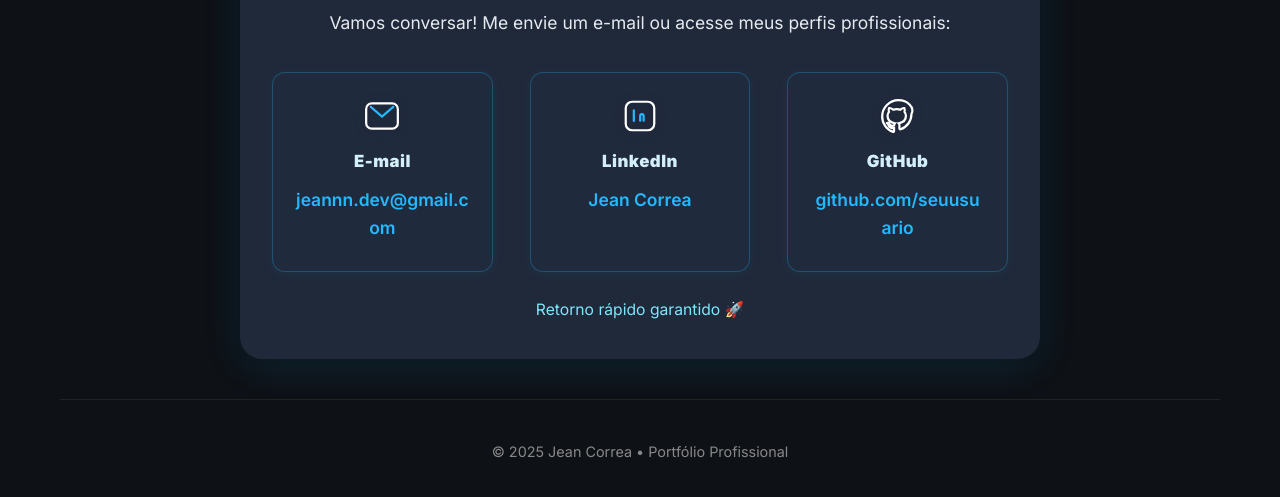
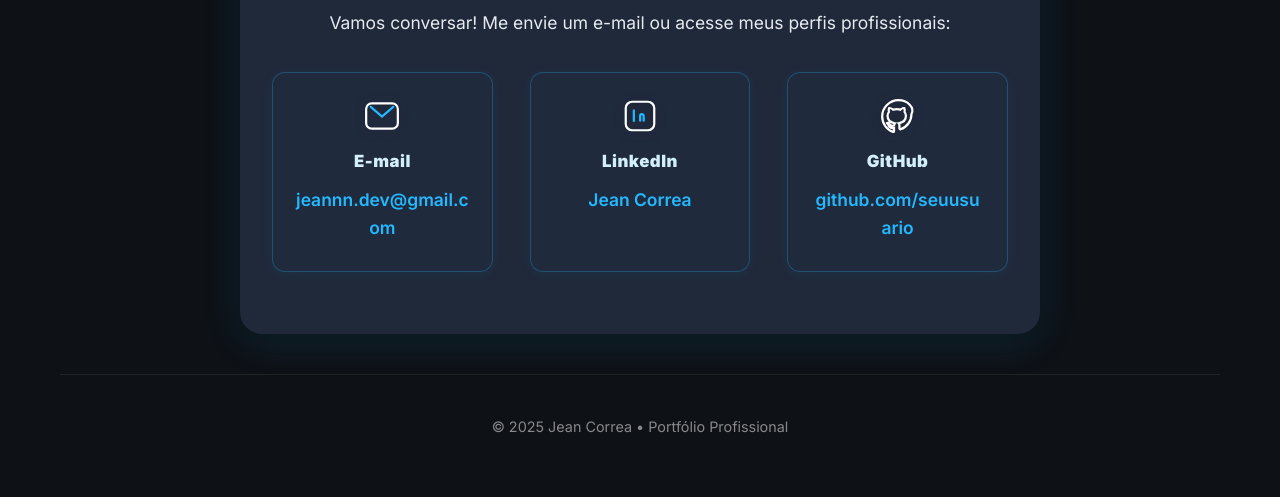
Before and after one commit to jeanxit/meu-portfolio, a plain HTML site: page contato.html in a window 1280 px wide. Shown: the part 233-730 px from the top of the page. Drawn offline with Linux system fonts and the light colour scheme.

Commit message:
ajuste no contato

```diff
--- a/contato.html
+++ b/contato.html
@@ -49,7 +49,7 @@
           <a class="contact-link" href="" target="_blank">github.com/seuusuario</a>
         </div>
       </div>
-      <div style="font-size: .98rem; color: #7de6fc; margin-top: 1.6rem;">Retorno rápido garantido 🚀</div>
+      <div style="font-size: .98rem; color: #7de6fc; margin-top: 1.6rem;"></div>
     </section>
     <footer>
       <p>© 2025 Jean Correa • Portfólio Profissional</p>
```
